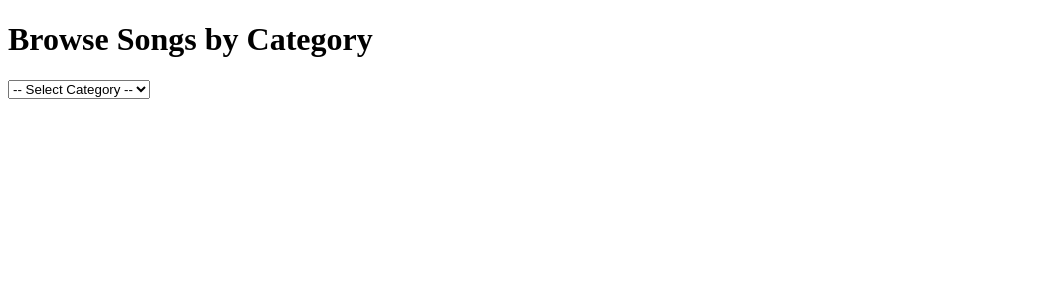
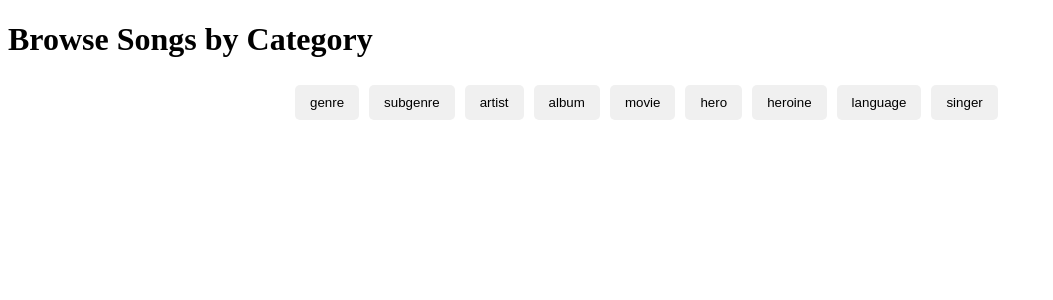
Before and after one commit to Chiraghc18/RaagaFy_Beats, a React (Vite) app in the folder frontend/: page /browse in a window 1280 px wide. Shown: the top 300 px of the page, without its empty margins (0-1053 px from the left). Built offline with nearby package versions, Linux system fonts and the light colour scheme.

Commit message:
Browse By Category

```diff
--- /dev/null
+++ b/frontend/src/assets/style/BrowseByCategoryPage.css
@@ -0,0 +1,78 @@
+.category-selector{
+    width: 700px;
+    margin: 20px auto;
+    display: flex;
+    justify-content: space-between;
+
+}
+
+.category-button{
+    padding: 10px 15px;
+    margin: 5px;
+    border: none;
+    border-radius: 5px;
+    background-color: #f0f0f0;
+    cursor: pointer;
+    transition: background-color 0.3s;
+}
+
+.category-button:hover{
+    background-color: #e0e0e0;
+}
+
+.category-button.active{
+    background-color: #d0d0d0;
+    font-weight: bold;
+}
+
+.category-items{
+    width: 700px;
+    margin: 20px auto;
+    display: flex;
+    flex-wrap: wrap;
+
+}
+
+.category-item-button{
+    padding: 10px 15px;
+    margin: 5px;
+    border: none;
+    border-radius: 5px;
+    background-color: #f0f0f0;
+    cursor: pointer;
+    transition: background-color 0.3s;
+}
+
+.category-item-button:hover{
+    background-color: #e0e0e0;
+}
+
+.browse-song-list{
+    width: 900px;
+    margin: 20px auto;
+    display: flex;
+    justify-content: space-evenly;
+    flex-wrap: wrap;
+}
+
+.browse-song-list .song-card{
+    margin: 10px;
+    padding: 10px;
+    border-bottom: 1px solid #eee;
+    width: 250px;
+    height: 100px;
+}
+
+.browse-song-list .song-card:last-child{
+    border-bottom: none;
+}
+
+.browse-song-list .song-title{
+    font-size: 10px;
+    font-weight: bold;
+}
+
+.browse-song-list .song-audio{
+    width: 100%;
+    margin-top: 5px;
+}
--- /dev/null
+++ b/frontend/src/components/BrowseSongLists.jsx
@@ -0,0 +1,14 @@
+import React from "react";
+
+export default function BrowseSongLists({ songs }) {
+  return (
+    <div className="browse-song-list">
+      {songs.map((song) => (
+        <div key={song._id} className="song-card">
+          <h6 className="song-title">{song.title}</h6>
+          <audio controls src={song.audioUrl} className="song-audio" />
+        </div>
+      ))}
+    </div>
+  );
+}
--- /dev/null
+++ b/frontend/src/components/CategoryItems.jsx
@@ -0,0 +1,18 @@
+// src/components/CategoryItems.jsx
+import React from "react";
+
+export default function CategoryItems({ items, onSelect }) {
+  return (
+    <div className="category-items">
+      {items.map((item) => (
+        <button
+          key={item._id}
+          onClick={() => onSelect(item._id)}
+          className="category-item-button"
+        >
+          {item.name}
+        </button>
+      ))}
+    </div>
+  );
+}
--- /dev/null
+++ b/frontend/src/components/CategorySelector.jsx
@@ -0,0 +1,17 @@
+import React from "react";
+
+export default function CategorySelector({ category, setCategory, categories }) {
+  return (
+    <div className="category-selector">
+      {Object.keys(categories).map((cat) => (
+        <button
+          key={cat}
+          onClick={() => setCategory(cat)}
+          className={`category-button ${category === cat ? "active" : ""}`}
+        >
+          {cat}
+        </button>
+      ))}
+    </div>
+  );
+}
--- a/frontend/src/pages/BrowseByCategoryPage.jsx
+++ b/frontend/src/pages/BrowseByCategoryPage.jsx
@@ -1,21 +1,11 @@
 // src/pages/BrowseByCategoryPage.jsx
 import React, { useState, useEffect } from "react";
-import axios from "axios";
+import { categoryApiMap, fetchCategoryItems, fetchSongsByCategory } from "../services/songService/browseService";
+import CategorySelector from "../components/CategorySelector";
+import CategoryItems from "../components/CategoryItems";
+import BrowseSongLists from "../components/BrowseSongLists";
 
-const BASE_URL = "http://localhost:5000";
-
-const categoryApiMap = {
-  genre: "/genres",
-  subgenre: "/subgenres",
-  artist: "/artists",
-  album: "/albums",
-  movie: "/movies",
-  hero: "/heroes",
-  heroine: "/heroines",
-  language: "/languages",
-  singer: "/singers",
-};
-
+import "../assets/style/BrowseByCategoryPage.css"; // Import the CSS for styling
 export default function BrowseByCategoryPage() {
   const [category, setCategory] = useState("");
   const [items, setItems] = useState([]);
@@ -26,17 +16,17 @@ export default function BrowseByCategoryPage() {
   useEffect(() => {
     if (!category) return;
     setSongs([]); // clear songs
-    axios.get(`${BASE_URL}${categoryApiMap[category]}`)
-      .then(res => setItems(res.data))
-      .catch(err => console.error(err));
+    fetchCategoryItems(category)
+      .then(setItems)
+      .catch((err) => console.error(err));
   }, [category]);
 
   // Fetch songs under selected item
   const handleItemClick = async (itemId) => {
     setLoading(true);
     try {
-      const res = await axios.get(`${BASE_URL}/songs/browse/${category}/${itemId}`);
-      setSongs(res.data);
+      const data = await fetchSongsByCategory(category, itemId);
+      setSongs(data);
     } catch (err) {
       console.error(err);
     }
@@ -44,48 +34,21 @@ export default function BrowseByCategoryPage() {
   };
 
   return (
-    <div className="p-6">
-      <h1 className="text-xl font-bold mb-4">Browse Songs by Category</h1>
+    <div className="browse-page">
+      <h1 className="browse-title">Browse Songs by Category</h1>
 
-      {/* Step 1: Select category */}
-      <select
-        value={category}
-        onChange={(e) => setCategory(e.target.value)}
-        className="border px-3 py-2 rounded mb-4"
-      >
-        <option value="">-- Select Category --</option>
-        {Object.keys(categoryApiMap).map(cat => (
-          <option key={cat} value={cat}>{cat}</option>
-        ))}
-      </select>
+      <CategorySelector
+        category={category}
+        setCategory={setCategory}
+        categories={categoryApiMap}
+      />
 
-      {/* Step 2: Show items */}
       {category && items.length > 0 && (
-        <div className="grid grid-cols-2 md:grid-cols-4 gap-4 mb-6">
-          {items.map(item => (
-            <button
-              key={item._id}
-              onClick={() => handleItemClick(item._id)}
-              className="border p-3 rounded shadow hover:bg-gray-100 cursor-pointer"
-            >
-              {item.name}
-            </button>
-          ))}
-        </div>
+        <CategoryItems items={items} onSelect={handleItemClick} />
       )}
 
-      {/* Step 3: Show songs */}
-      {loading && <p>Loading songs...</p>}
-      {songs.length > 0 && (
-        <div className="space-y-4">
-          {songs.map(song => (
-            <div key={song._id} className="border p-4 rounded shadow">
-              <h3 className="font-bold">{song.title}</h3>
-              <audio controls src={song.audioUrl} className="w-full mt-2" />
-            </div>
-          ))}
-        </div>
-      )}
+      {loading && <p className="loading-text">Loading songs...</p>}
+      {songs.length > 0 && <BrowseSongLists songs={songs} />}
     </div>
   );
 }
--- /dev/null
+++ b/frontend/src/services/songService/browseService.js
@@ -0,0 +1,26 @@
+// src/services/songService/browseService.js
+import axios from "axios";
+
+const BASE_URL = "http://localhost:5000";
+
+export const categoryApiMap = {
+  genre: "/genres",
+  subgenre: "/subgenres",
+  artist: "/artists",
+  album: "/albums",
+  movie: "/movies",
+  hero: "/heroes",
+  heroine: "/heroines",
+  language: "/languages",
+  singer: "/singers",
+};
+
+export const fetchCategoryItems = async (category) => {
+  const res = await axios.get(`${BASE_URL}${categoryApiMap[category]}`);
+  return res.data;
+};
+
+export const fetchSongsByCategory = async (category, id) => {
+  const res = await axios.get(`${BASE_URL}/songs/browse/${category}/${id}`);
+  return res.data;
+};
```
